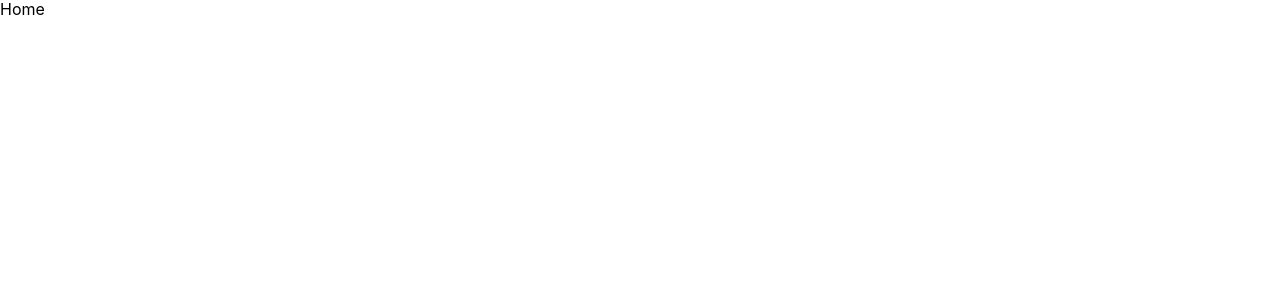
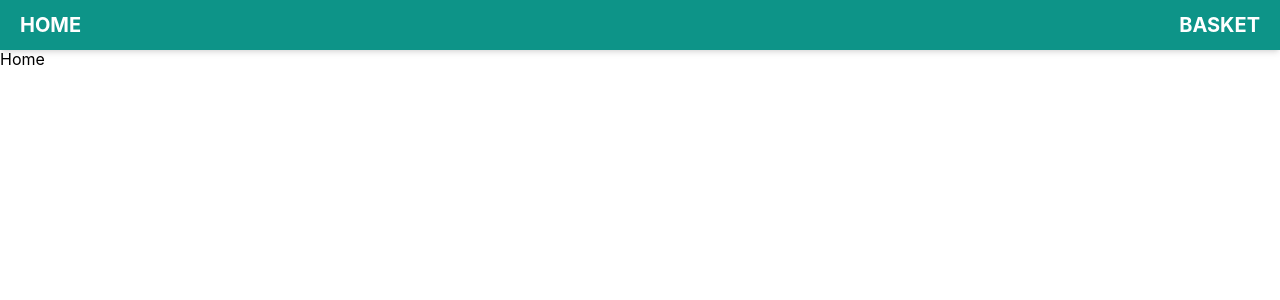
Before and after one commit to nikitsch/test-task-horiz, a React (Create React App) app: page / in a window 1280 px wide. Shown: the top 300 px of the page. Built offline with nearby package versions, Linux system fonts and the light colour scheme.

Commit message:
feat: nagation bar (#1)

```diff
--- a/src/App.js
+++ b/src/App.js
@@ -1,14 +1,18 @@
 // import './App.css';
-import {Routes, Route} from "react-router-dom"
+import { Routes, Route } from "react-router-dom"
+import { Navigation } from "./components/Navigate";
 import { BasketPage } from "./pages/BasketPage/BasketPage";
 import { HomePage } from "./pages/HomePage/HomePage";
 
 function App() {
   return (
-    <Routes>
-      <Route path="/" element={<HomePage />} />
-      <Route path="/basket" element={<BasketPage />} />
-    </Routes>
+    <>
+      <Navigation />
+      <Routes>
+        <Route path="/" element={<HomePage />} />
+        <Route path="/basket" element={<BasketPage />} />
+      </Routes>
+    </>
   );
 }
 
--- /dev/null
+++ b/src/components/Navigate.jsx
@@ -0,0 +1,11 @@
+import {Link} from "react-router-dom"
+import style from "./Navigate.module.css"
+
+export function Navigation() {
+  return (
+    <div className={style.bar}>
+      <Link to="/" className={style.link}>Home</Link>
+      <Link to="/basket" className={style.link}>Basket</Link>
+    </div>
+  )
+}
--- /dev/null
+++ b/src/components/Navigate.module.css
@@ -0,0 +1,17 @@
+.bar {
+  display: flex;
+  justify-content: space-between;
+  align-items: center;
+  height: 50px;
+  padding: 0 1.25rem;
+  box-shadow: 0 4px 6px -1px rgb(0 0 0 / 0.1), 0 2px 4px -2px rgb(0 0 0 / 0.1);
+  font-size: 1.25rem;
+  font-weight: 700;
+  text-transform: uppercase;
+  background-color: #0d9488;
+}
+
+.link {
+  text-decoration: none;
+  color: white;
+}
```
